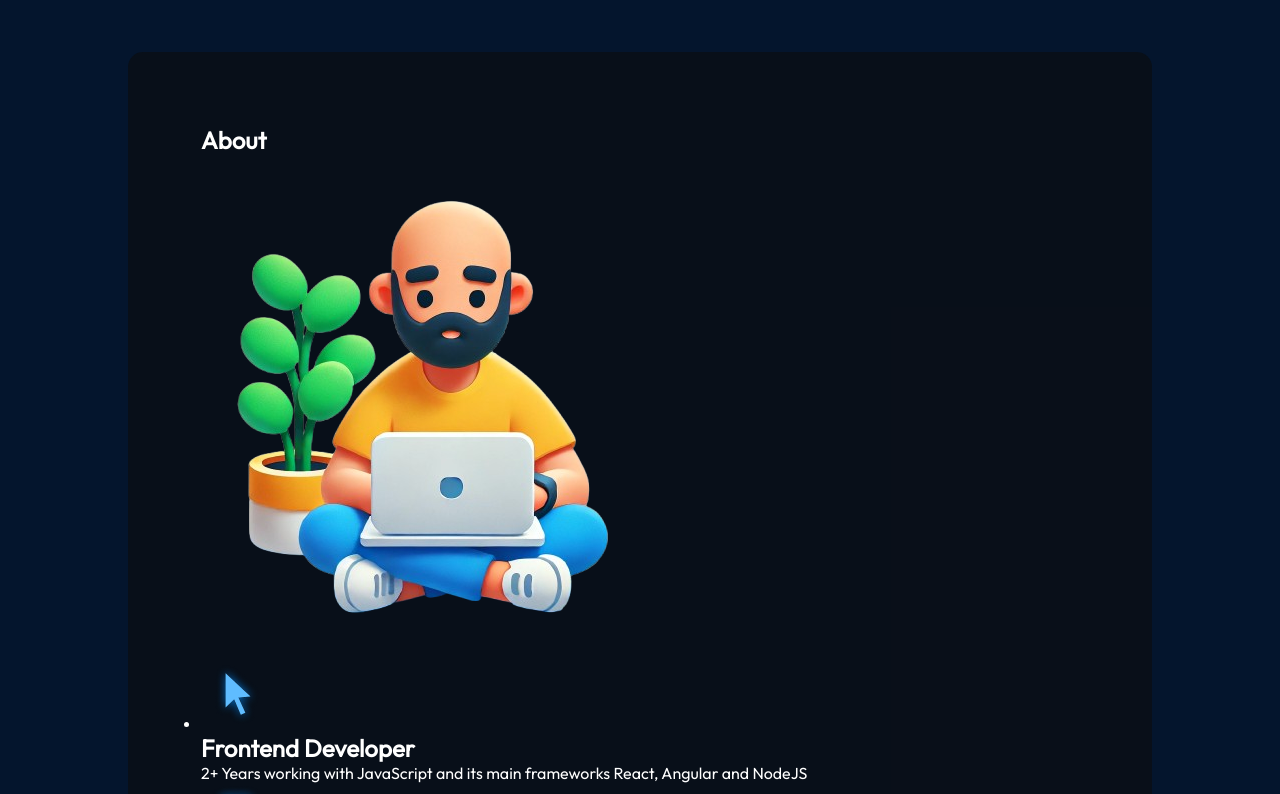
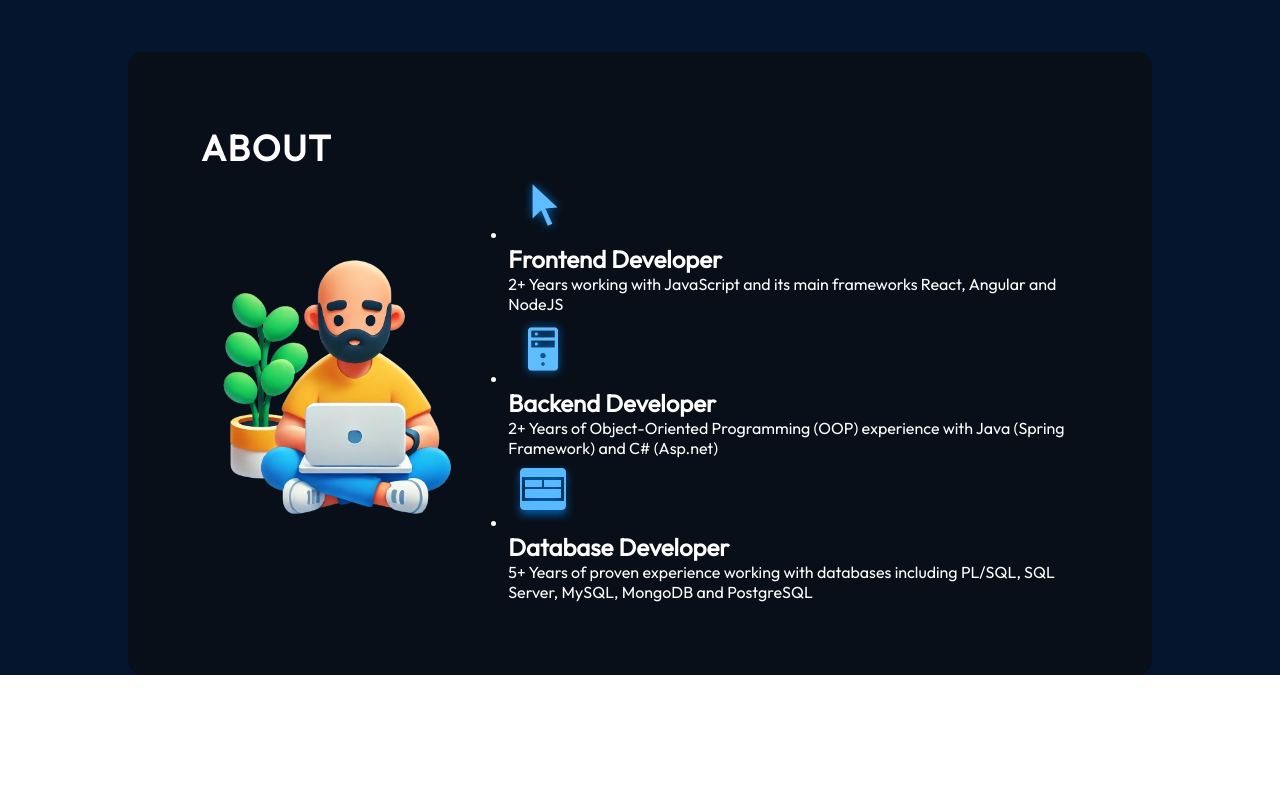
Before and after one commit to Herbertph/portfolio, a React (Vite) app in the folder react-portfolio/: page / in a window 1280 px wide. Shown: the part 640-1434 px from the top of the page. After the commit the page ends 1315 px from the top, so only its background shows below. Built offline with nearby package versions, Linux system fonts and the light colour scheme.

Commit message:
Upadate classes

```diff
--- a/react-portfolio/src/components/About/About.jsx
+++ b/react-portfolio/src/components/About/About.jsx
@@ -5,28 +5,28 @@ import styles from "./About.module.css";
 export const About = () => {
     return (
         <section className={styles.container}>
-            <h2>About</h2>
-            <div>
-                <img src={getImageUrl("about/aboutImage.png")} alt="Me sitting with a laptop" />
-                <ul>
-                    <li>
-                        <img src={getImageUrl("about/cursorIcon.png")} alt="arrow icon" />
-                        <div>
+            <h2 className={styles.title}>About</h2>
+            <div className={styles.content}>
+                <img src={getImageUrl("about/aboutImage.png")} alt="Me sitting with a laptop" className={styles.aboutImage}/>
+                <ul className={styles.aboutItems}>
+                    <li className={styles.aboutItem}>
+                        <img src={getImageUrl("about/cursorIcon.png")} alt="arrow icon"/>
+                        <div className={styles.aboutItemText}>
                             <h1>Frontend Developer</h1>
                             <p>2+ Years working with JavaScript and its main frameworks React, Angular and NodeJS </p>
                         </div>
                     </li>
-                    <li>
+                    <li className={styles.aboutItem}>
                         <img src={getImageUrl("about/serverIcon.png")} alt="arrow icon" />
-                        <div>
+                        <div className={styles.aboutItemText}>
                             <h1>Backend Developer</h1>
                             <p>2+ Years of Object-Oriented Programming (OOP) experience with Java (Spring Framework) and C# (Asp.net)</p>
                         </div>
                     </li>
 
-                    <li>
+                    <li className={styles.aboutItem}>
                         <img src={getImageUrl("about/uiIcon.png")} alt="arrow icon" />
-                        <div>
+                        <div className={styles.aboutItemText}>
                             <h1>Database Developer</h1>
                             <p>5+ Years of proven experience working with databases including PL/SQL, SQL Server, MySQL, MongoDB and PostgreSQL</p>
                         </div>
```
